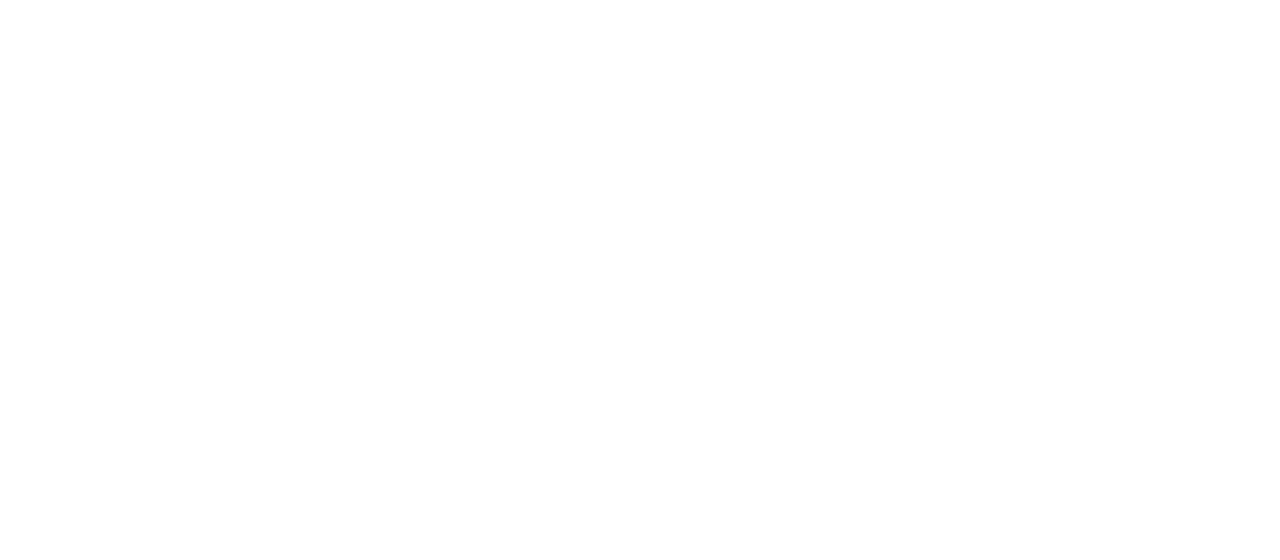
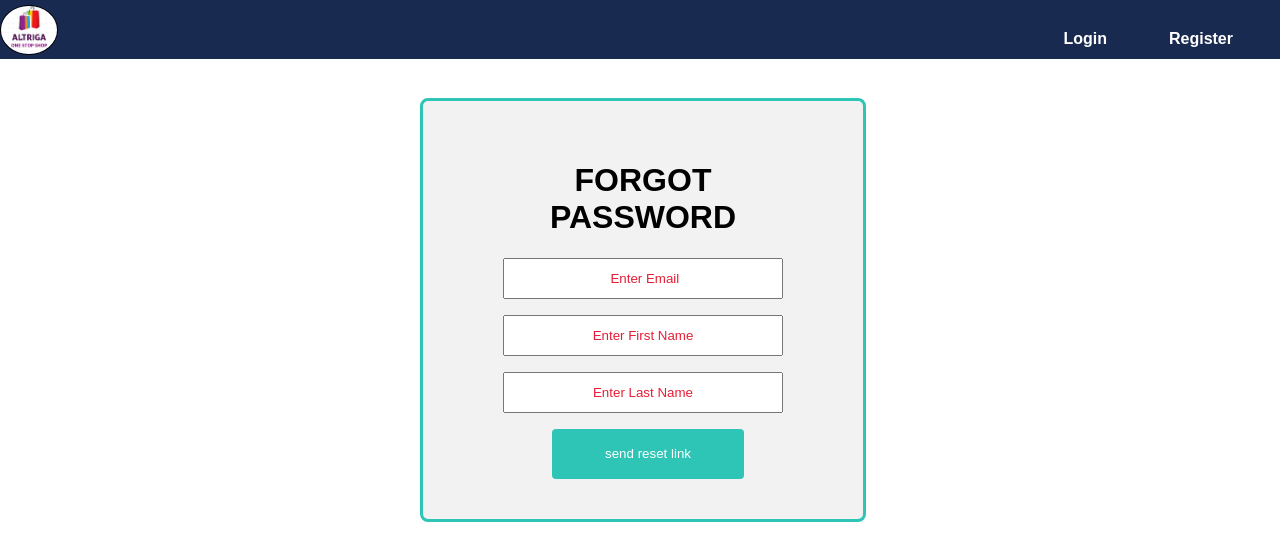
Before and after one commit to CSCI5030Team2/ShoppingCart, a React (Create React App) app in the folder client/shopkart/: page /forgot in a window 1280 px wide. Shown: the top 560 px of the page. Built offline with nearby package versions, Linux system fonts and the light colour scheme.

Commit message:
forgot password code

```diff
--- a/client/shopkart/src/App.js
+++ b/client/shopkart/src/App.js
@@ -7,11 +7,8 @@
 import Login from "./components/Login"
 import Cart from "./components/Cart";
 import NavigationAfterLogin from "./components/NavigationAfterLogin" ;
-import AdminLogin from "./components/AdminLogin";
-import AdminNavigation from "./components/AdminNavigation";
-import AdminNavigationAfterLogin from "./components/AdminNavigationAfterLogin";
 import ResetPassword from "./components/ResetPassword";
-import UpdateProduct from "./components/UpdateProduct";
+import Forgotpassword from "./components/Forgotpassword";
 //
 function App() {
   return (
@@ -24,10 +21,7 @@
         <Route exact path="/cart" component={Cart}></Route>
         <Route exact path="/navigation" component={NavigationAfterLogin}></Route>
         <Route exact path="/reset" component={ResetPassword}></Route>
-        <Route exact path="/AdminLogin" component={AdminLogin}></Route>
-        <Route exact path="/AdminNavigation" component={AdminNavigation}></Route>
-        <Route exact path="/AdminNavigationAfterLogin" component={AdminNavigationAfterLogin}></Route>
-        <Route exact path="/UpdateProduct/:itemName" component={UpdateProduct}></Route>
+        <Route exact path="/forgot" component={Forgotpassword}></Route>
       </div>
     </Router>
   );
--- a/client/shopkart/src/actions/users.js
+++ b/client/shopkart/src/actions/users.js
@@ -120,3 +120,10 @@
         alert("Invalid Credentials");
       });
   };
+
+
+  export const forgotPassword = users => dispatch => {
+    axios
+      .put("http://localhost:7000/api/users/forgot_password", users)
+
+  };
--- /dev/null
+++ b/client/shopkart/src/components/Forgotpassword.js
@@ -0,0 +1,115 @@
+import React, { Component } from "react";
+import { forgotPassword } from "../actions/users";
+import { Link } from "react-router-dom";
+import { connect } from "react-redux";
+import Navbar from "./Navbar";
+//
+
+export class Forgotpassword extends Component {
+  constructor(props) {
+    super(props);
+    this.onforgot = this.onforgot.bind(this);
+  }
+  state = {
+    email: "",
+    firstname:"",
+    lastname:""
+
+  };
+
+  OnChange = event => {
+    this.setState({ [event.target.name]: event.target.value });
+  };
+
+  validate = () => {
+    let emailError = "";
+
+    if (
+      !this.state.email ||
+      this.state.email.length <= 5 ||
+      !this.state.email.includes("@") ||
+      !this.state.email.includes(".")
+    ) {
+      emailError = "Email Field Incorrect";
+    }
+//  if email is incorrect it will pop up here.
+    if (emailError ) {
+      this.setState({ emailError: emailError });
+
+      return false;
+    }
+    return true;
+  };
+
+
+//   entering the user email here to send the link for reseting the password.
+  onforgot() {
+    let user = {
+      email: this.state.email,
+    };
+    this.props.forgotPassword(user);
+    this.setState({
+      email: ""
+    });
+  }
+
+  render() {
+    return (
+      <div>
+        <Navbar />
+        <div
+          className="container"
+          align="center"
+          style={{ width: 20 + "em", marginTop: 3 + "em", height: "auto" }}
+        >
+           <h1>FORGOT PASSWORD</h1>
+{/* enter the email id where you want to send the link for reseting the password */}
+          <input
+            className="name"
+            placeholder=" Enter Email"
+            type="text "
+            name="email"
+            onChange={this.OnChange}
+            value={this.state.email}
+            required
+          />
+          <p>
+                {/* <br /> */}
+                <input
+                  type="text"
+                  name="firstName"
+                  placeholder="Enter First Name"
+                  value={this.state.firstName}
+                  onChange= {this.OnChange}
+                  required
+                />
+              </p>
+              <p>
+                {/* <br /> */}
+                <input
+                  type="text"
+                  name="lastName"
+                  placeholder="Enter Last Name"
+                  value={this.state.lastName}
+                  onChange={this.OnChange}
+                  required
+                />
+              </p>
+{/* By clicking this button the link will be sent to the email  */}
+          <button onChange={this.onChange} onClick={this.onforgot}>
+            send reset link
+          </button>
+        </div>
+      </div>
+    );
+  }
+}
+
+const mapStateToProps = state => ({
+  users: state.userReducer.users
+});
+
+export default connect(
+  mapStateToProps,
+  { forgotPassword}
+)(Forgotpassword);
--- a/client/shopkart/src/components/Login.js
+++ b/client/shopkart/src/components/Login.js
@@ -76,7 +76,7 @@
           </button>
           {/* </Link> */}
           <p>
-            <Link to="/reset">
+            <Link to="/Forgot">
               <p>Forgot Password ?</p>
             </Link>
           </p>
```
Also changed, not shown: 1 other file (tests, documents, lock files or other folders).
